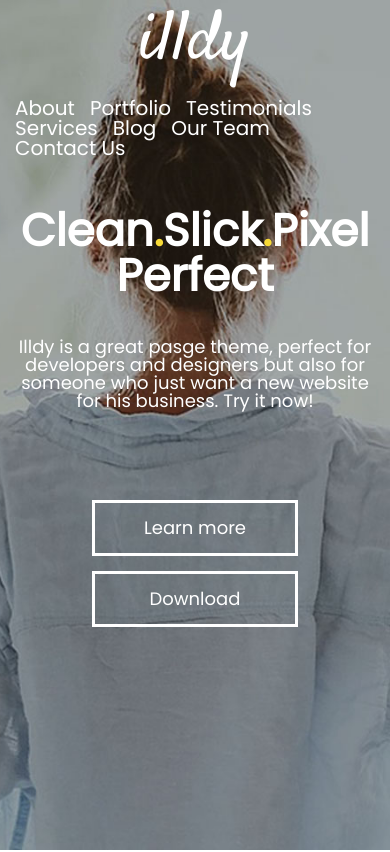
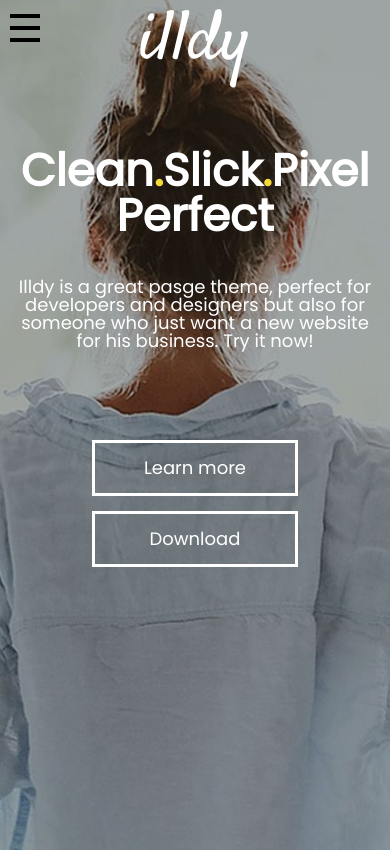
Before and after one commit to Jerhum25/illdy, a website: page index.html in a window 390 px wide. Shown: the top 852 px of the page. Drawn offline with Linux system fonts and the light colour scheme.

Commit message:
ajout burger menu pour mobile

```diff
--- a/index.html
+++ b/index.html
@@ -14,15 +14,17 @@
 	<header>
 		<div class="menu">
 			<h1>illdy</h1>
+			<input type="checkbox" id="chbox" />
+			<label for="chbox" id="lab"><div class="ligne"></div></label>
 			<nav>
 				<ul>
-					<li><a href="#">About</a></li>
-					<li><a href="#">Portfolio</a></li>
-					<li><a href="#">Testimonials</a></li>
-					<li><a href="#">Services</a></li>
-					<li><a href="#">Blog</a></li>
-					<li><a href="#">Our Team</a></li>
-					<li><a href="#">Contact Us</a></li>
+					<li><a href="#about">About</a></li>
+					<li><a href="#projects">Portfolio</a></li>
+					<li><a href="index.html">Testimonials</a></li>
+					<li><a href="#services">Services</a></li>
+					<li><a href="index.html">Blog</a></li>
+					<li><a href="index.html">Our Team</a></li>
+					<li><a href="index.html">Contact Us</a></li>
 				</ul>
 			</nav>
 		</div>
@@ -38,7 +40,7 @@
 	</header>
 
 	<main>
-		<section class="about">
+		<section id="about" class="about">
 			<h2>About</h2>
 			<p>It is an amazing one*page theme with great features that offers an incredible experience. it is easy ton
 				install, make changes, adapt for your business. A modern design with clean lines and styling for a wide
@@ -46,7 +48,7 @@
 				the main header area and turn them into slider.</p>
 		</section>
 
-		<section class="projects">
+		<section id="projects" class="projects">
 			<h2>Projects</h2>
 			<p>You'll love our work. Check it out!</p>
 			<div>
@@ -57,7 +59,7 @@
 			</div>
 		</section>
 
-		<section class="services">
+		<section id="services" class="services">
 			<h2>Services</h2>
 			<p>In order to help you grow to business, our carfully selected experts can advise you in the following
 				area:</p>
--- a/scss/style.scss
+++ b/scss/style.scss
@@ -84,6 +84,9 @@ header{
 					}
 				}
 			}
+		}
+		#chbox, #lab{
+			display:none;
 		}
 	}
 	.title{
@@ -411,7 +414,121 @@ footer{
 }
 
 @media screen and (max-width: 420px){
+	@keyframes slide {
+		0%{
+			padding: 20px;
+		}
+		50%{
+			padding: 20px 110px;
+		}
+		100%{
+			padding: 20px;
+		}
+	}
 	header{
+		.menu #lab{
+			width: 30px;
+			height: 30px;
+			display: flex;
+			align-items: center;
+			margin: 5px 10px;
+			cursor: pointer;
+			display: flex;
+			align-self: flex-start;
+			position: absolute;
+				.ligne{
+					width: 30px;
+					height: 4px;
+					background: #000;
+					transition: .3s;
+				}
+				.ligne::before, .ligne::after{
+					content: "";
+					width: 30px;
+					height: 4px;
+					background: #000;
+					position: absolute;
+					transition: .3s;
+
+				}
+				.ligne::before{
+					transform: translateY(-12px);
+				}
+				.ligne::after{
+					transform: translateY(12px);
+				}
+		}
+		#chbox:checked +#lab .ligne{
+			width: 0;
+			transition: .3s;
+			&::before{
+				transform: rotate(45deg);
+				transition: .3s;
+			}
+			&::after{
+				transform: rotate(-45deg);
+				transition: .3s;
+			}
+		}
+
+		nav{
+            transform: translate(-1000px);
+            transition: all .5s ease-in-out;
+			width: 100%;
+			margin-left: 0;
+			position: absolute;
+			top: 130px;
+			ul{
+				flex-direction: column;
+				background: rgba($color: #000, $alpha: 0.9);
+				padding: 0px 0;
+				li{
+					padding: 20px 0;
+					&:hover{
+						background: rgba($color: #fff, $alpha: 0.1);
+
+					}
+				}
+			}
+            a{
+                width: auto;
+                text-align: left;
+                padding-left: 20px;
+                transition: .4s;
+                &:hover{
+                    padding-left: 40px;
+                    transition: .4s;
+
+                }
+            }
+        }
+        #chbox:checked +#lab +nav{
+            transform: translate(0);
+            transition: all .5s ease-in-out;
+            li:nth-child(1){
+                animation: slide 1s;
+            }
+            li:nth-child(2){
+                animation: slide 1s 0.1s;
+            }
+            li:nth-child(3){
+                animation: slide 1s 0.2s;
+            }
+            li:nth-child(4){
+                animation: slide 1s 0.3s;
+            }
+            li:nth-child(5){
+                animation: slide 1s 0.4s;
+            }
+            li:nth-child(6){
+                animation: slide 1s 0.5s;
+            }
+            li:nth-child(7){
+                animation: slide 1s 0.6s;
+            }
+        }
+
+
 		.title{
 			h2{
 			width: 100%;
```
Also changed, not shown: css/style.css, 1 other file.
